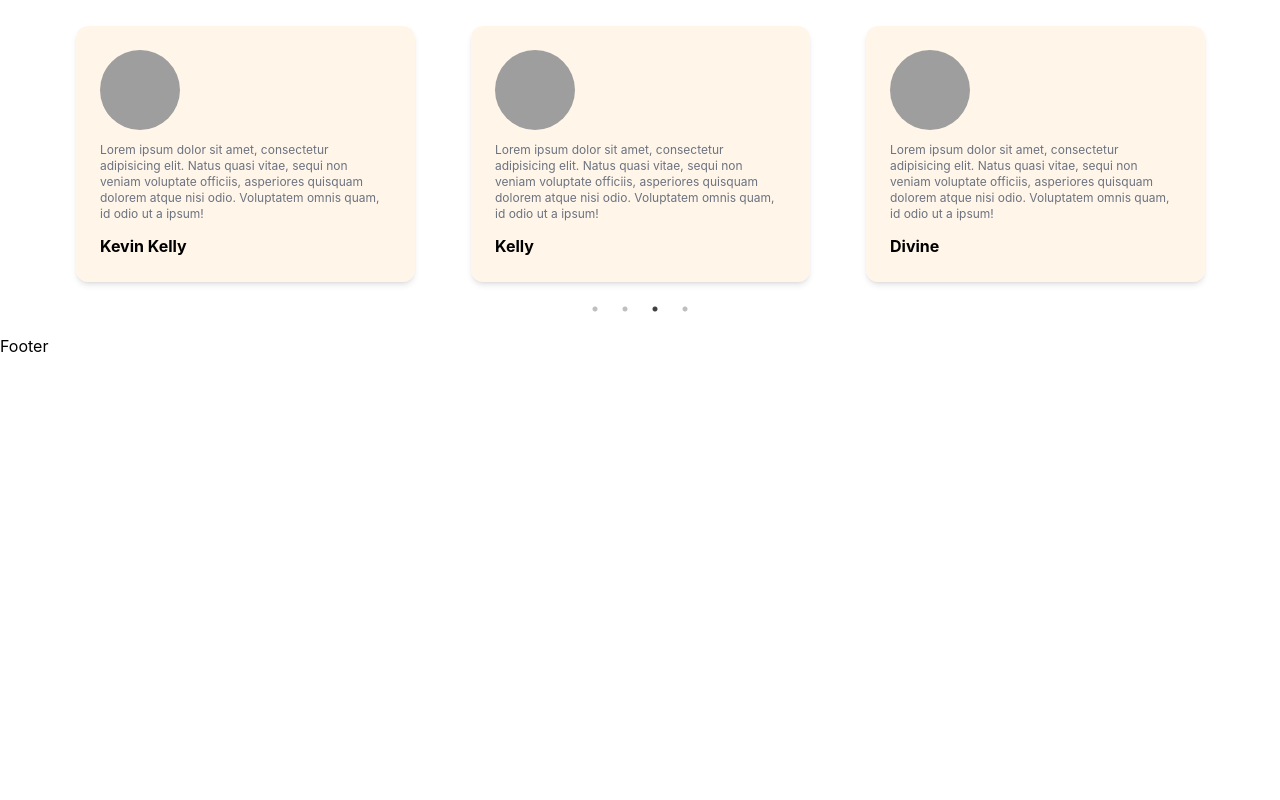
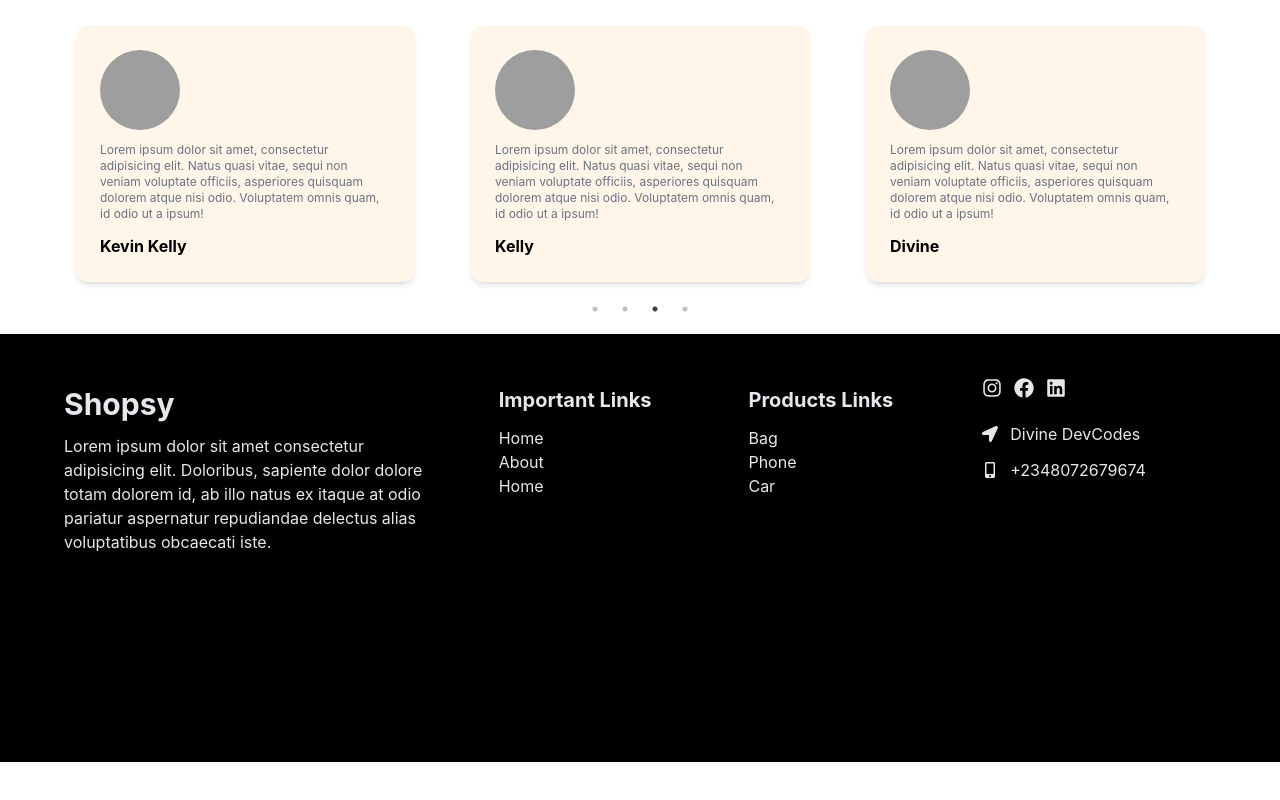
Before and after one commit to DevDivine-001/Online-Shopsy-app, a React (Vite) app: page / in a window 1280 px wide. Shown: the part 2833-3633 px from the top of the page. Before the commit the page ends 3191 px from the top, so only its background shows below. Built offline with nearby package versions, Linux system fonts and the light colour scheme; grey boxes are pictures that could not be loaded.

Commit message:
file is good to go

```diff
--- a/src/App.jsx
+++ b/src/App.jsx
@@ -9,8 +9,15 @@ import Banner from './components/Banner/Banner'
 import Subscribe from './components/Subscribe/Subscribe'
 import Testimonials from './components/Testimonials.jsx/Testimonials'
 import Footer from './components/Footer/Footer'
+import Popup from './components/Popup/Popup'
 
 const App = () => {
+ const [orderPopup, setOrderPopup] = React.useState(false)
+
+ const handleOrderPopup =() =>{
+  setOrderPopup(!orderPopup)
+ }
+
   React.useEffect(() => {
     AOS.init({
       offset: 100,
@@ -22,7 +29,7 @@ const App = () => {
   }, []);
   return (
     <div className='bg-[#fff] dark:bg-gray-900 dark:text-[#fff] transition-all duration-300'>
-      <Navbar/>
+      <Navbar handleOrderPopup={handleOrderPopup}/>
       <Hore/>
       <Products/>
   <TopProducts/>
@@ -30,6 +37,7 @@ const App = () => {
   <Subscribe/>
       <Testimonials/>
       <Footer/>
+      <Popup orderPopup={orderPopup} setOrderPopup={setOrderPopup} />
     </div>
   )
 }
--- a/src/components/Banner/Banner.jsx
+++ b/src/components/Banner/Banner.jsx
@@ -17,7 +17,7 @@ const Banner = () => {
              <div className='flex flex-col justify-center gap-6 sm:pt-0'>
               <h1 data-aos="fade-up" className='text-3xl sm:text-4xl font-bold'>Winter Sale upto 50% off</h1>
               <p data-aos="fade-up" className='text-sm text-gray-500
-              tracking-wide leading-5'>Lorem ipsum dolor sit amet consectetur adipisicing elit. Totam quod iste nostrum saepe. Laboriosam, sequi at! Voluptatibus itaque commodi doloribus quod dolorem nobis, libero impedit quidem consectetur, mollitia suscipit? Officiis!</p>
+              tracking-wide leading-5 dark:text-[#ffff]'>Lorem ipsum dolor sit amet consectetur adipisicing elit. Totam quod iste nostrum saepe. Laboriosam, sequi at! Voluptatibus itaque commodi doloribus quod dolorem nobis, libero impedit quidem consectetur, mollitia suscipit? Officiis!</p>
               <div className='flex flex-col gap-4'>
               <div data-aos="fade-up" className='flex items-center gap-4'>
                 <GrSecure className='text-4xl h-12 w-12
--- a/src/components/Footer/Footer.jsx
+++ b/src/components/Footer/Footer.jsx
@@ -1,8 +1,116 @@
+const footer = [
+  {
+    title: "Home",
+    link:"/#",
+  },
+  {
+    title: "About",
+    link:"/#about",
+  },
+  {
+    title: "Home",
+    link:"/#contact",
+  },
+]
+const project = [
+  {
+    title: "Bag",
+    link:"/#",
+  },
+  {
+    title: "Phone",
+    link:"/#about",
+  },
+  {
+    title: "Car",
+    link:"/#contact",
+  },
+]
 
+import {
+  FaFacebook,
+  FaInstagram,
+  FaLinkedin,
+  FaLocationArrow,
+  FaMobileAlt,
+
+} from "react-icons/fa"
 
 const Footer = () => {
   return (
-    <div>Footer</div>
+    <div className="text-gray-200 mb-20 bg-[#000] dark:bg-gray-900">
+      <div className="container">
+        <div  className="grid md:grid-cols-3 pb-44 pt-5">
+          {/* company dlails */}
+          <div className="py-8 px-4">
+            <h1 className="sm:text-3xl text-xl font-bold sm:text-left text-justify mb-3 fllex items-center gap-3">Shopsy</h1>
+          <p>Lorem ipsum dolor sit amet consectetur adipisicing elit. Doloribus, sapiente dolor dolore totam dolorem id, ab illo natus ex itaque at odio pariatur aspernatur repudiandae delectus alias voluptatibus obcaecati iste.</p>
+          </div>
+          {/* footer links */}
+          <div className="grid grid-cols-2 sm:grid-cols-3 col-span-2 md:pl-10">
+            <div>
+<div className="py-8 px-4">
+              <h1 className="sm:text-xl text-xl
+              font-bold sm:text-left text-justify mb-3">Important Links</h1>
+              <ul>
+                {footer.map((link) => (
+                  <li key={link.title} className="cursor-pointer hover:text-primary
+                  hover:translate-x-1 duration-300
+                  text-gray-200">
+                    <span>{link.title}</span>
+                  </li>
+                ))}
+              </ul>
+  </div>
+    </div>
+            <div>
+<div className="py-8 px-4">
+              <h1 className="sm:text-xl text-xl
+              font-bold sm:text-left text-justify mb-3">Products
+ Links</h1>
+              <ul>
+                {project.map((link) => (
+                  <li key={link.title} className="cursor-pointer hover:text-primary
+                  hover:translate-x-1 duration-300
+                  text-gray-200">
+                    <span>{link.title}</span>
+                  </li>
+                ))}
+              </ul>
+  </div>
+    </div>
+
+  {/*  */}
+
+          <div>
+            <div className="flex items-center gap-3 mt-6">
+              <a href="#">
+                <FaInstagram  size={20} className="text-3xl"/>
+              </a>
+              <a href="#">
+                <FaFacebook  size={20} className="text-3xl"/>
+              </a>
+              <a href="#">
+                <FaLinkedin  size={20} className="text-3xl"/>
+              </a>
+            </div>
+            <div className="mt-6">
+              <div  className="flex items-center gap-3">
+                <FaLocationArrow />
+                <p>Divine DevCodes</p>
+              </div>
+            </div>
+            <div className="flex items-center gap-3 mt-3">
+                   <FaMobileAlt/>
+              <p>+2348072679674</p>
+            </div>
+          </div>
+
+          </div>
+
+        </div>
+      </div>
+    </div>
   )
 }
 
--- a/src/components/Navbar/Navbar.jsx
+++ b/src/components/Navbar/Navbar.jsx
@@ -50,8 +50,9 @@ const DropdownLinks = [
   },
 ]
 
-const Navbar = () => {
+const Navbar = ({handleOrderPopup}) => {
   return (
+
     <div className='shadow-md bg-[#fff] dark:bg-gray-900
      dark:text-[#fff] duration-200 relative z-40'>
       {/* upper Navbar */}
@@ -75,7 +76,7 @@ const Navbar = () => {
             </div>
           {/* order  button */}
           <button
-          onClick={({}) =>({}) }
+          onClick={() => handleOrderPopup ()}
           className='bg-gradient-to-r from-primary
           to-secondary transition-all duration-300
           text-[#fff] py-1 px-4 rounded-full flex
@@ -135,6 +136,7 @@ const Navbar = () => {
         </ul>
       </div>
     </div>
+
   )
 }
 
--- /dev/null
+++ b/src/components/Popup/Popup.jsx
@@ -0,0 +1,19 @@
+import React from 'react'
+
+const Popup = ({orderPopup, setOrderPopup}) => {
+  return (
+    <>
+        {
+            orderPopup && (
+           <div className='popup'>
+            <div className='h-screen w-screen fixed top-0
+            left-0 bg-black/50 z-50 backdrop-blur-sm'></div>
+
+           </div>
+            )
+        }
+    </>
+  )
+}
+
+export default Popup
--- a/src/components/Testimonials.jsx/Testimonials.jsx
+++ b/src/components/Testimonials.jsx/Testimonials.jsx
@@ -74,7 +74,7 @@ const Testimonials = () => {
             <div className='text-center mb-10 max-w-[600px] mx-auto'>
                 <span data-aos="fade-up" className='text-sm text-primary'>What our customers are saying</span>
                 <h1 data-aos="fade-up" className='text-3xl font-bold'>Testimonial</h1>
-                <p data-aos="fade-up" className='text-xs text-gray-400'>Lorem ipsum dolor sit amet, consectetur adipisicing elit. Temporibus nihil optio soluta qui quam, voluptatem iste omnis tenetur, aliquam cupiditate, libero officia ducimus assumenda in laboriosam amet natus earum vero.</p>
+                <p data-aos="fade-up" className='text-xs text-gray-400 dark:text-[#fff]'>Lorem ipsum dolor sit amet, consectetur adipisicing elit. Temporibus nihil optio soluta qui quam, voluptatem iste omnis tenetur, aliquam cupiditate, libero officia ducimus assumenda in laboriosam amet natus earum vero.</p>
             </div>
             {/* Testimonial cards */}
             <div data-aos="zoom-in">
@@ -83,14 +83,14 @@ const Testimonials = () => {
                         TestimonialData.map((data) => (
                  <div className='p-3'>
                             <div key={data.id}
-                            className='flex flex-col gap-3 shadow-md py-6 px-6 mx-4 rounded-xl dark:gray-800 bg-primary/10 cursor-pointer'>
+                            className='flex flex-col gap-3 shadow-md py-6 px-6 mx-4 rounded-xl dark:gray-800 bg-primary/10 cursor-pointer '>
                                 <div className=''>
                                     <img src={data.img}
                                     className='rounded-full w-20 h-20'
                                      alt="" />
                                 </div>
                                 <div className='flex flex-col gap-1 space-y-2'>
-                                    <span className='text-xs text-gray-500'>{data.text}</span>
+                                    <span className='text-xs text-gray-500 dark:text-[#fff]'>{data.text}</span>
                                     <h1 className='font-bold text-md *:text-black/80 dark:text-light'>{data.name}</h1>
                                 </div>
                             </div></div>
--- a/src/components/TopProducts/TopProducts.jsx
+++ b/src/components/TopProducts/TopProducts.jsx
@@ -55,6 +55,7 @@ const TopProducts = () => {
                 shadow-xl duration-300 group w-[70%] h-auto cursor-pointer pt-2 pb-2'>
                     {/* image Section */}
                     <div data-aos="fade-up" className='flex items-center justify-center object-cover w-[100%] h-auto flex-col'>
+
                         <img src={data.img} alt=""
                         className=' h-[230px] w-[85%] object-cover rounded-md items-center justify-center flex'
                         />
```
